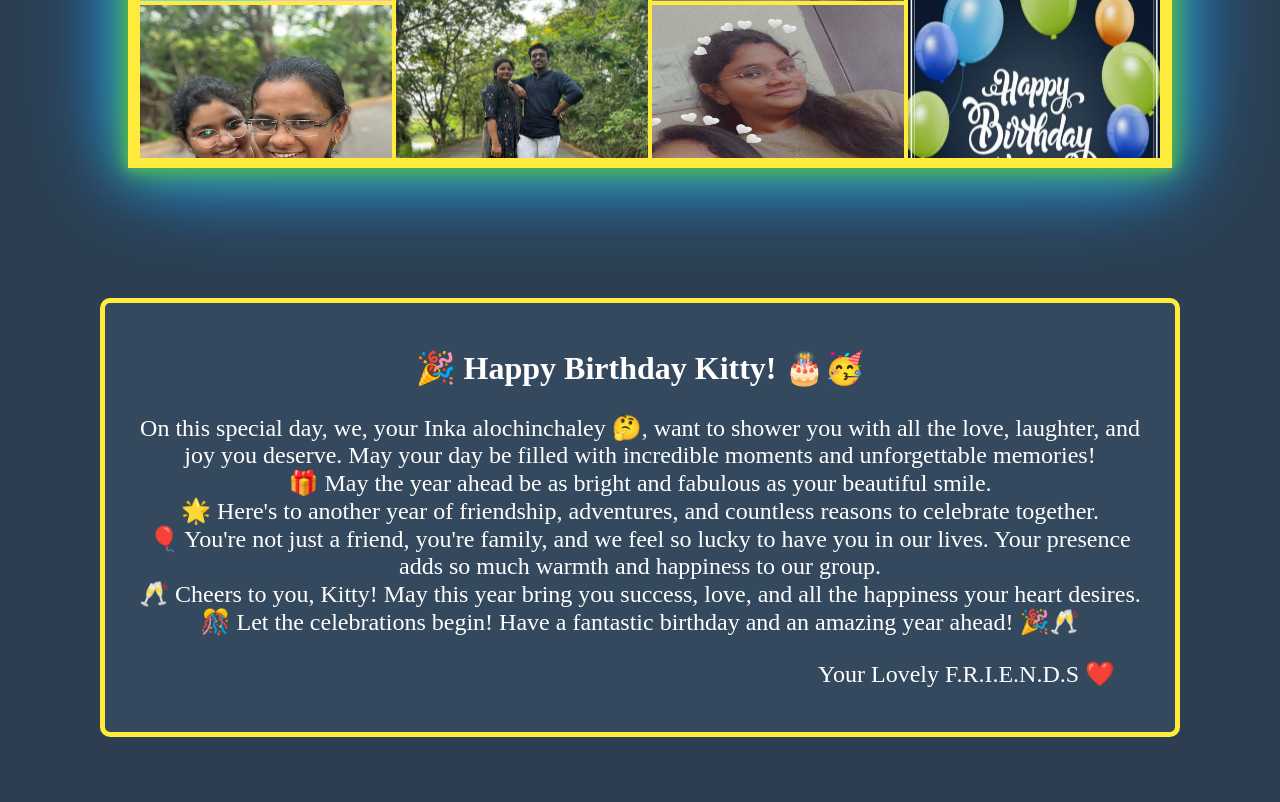
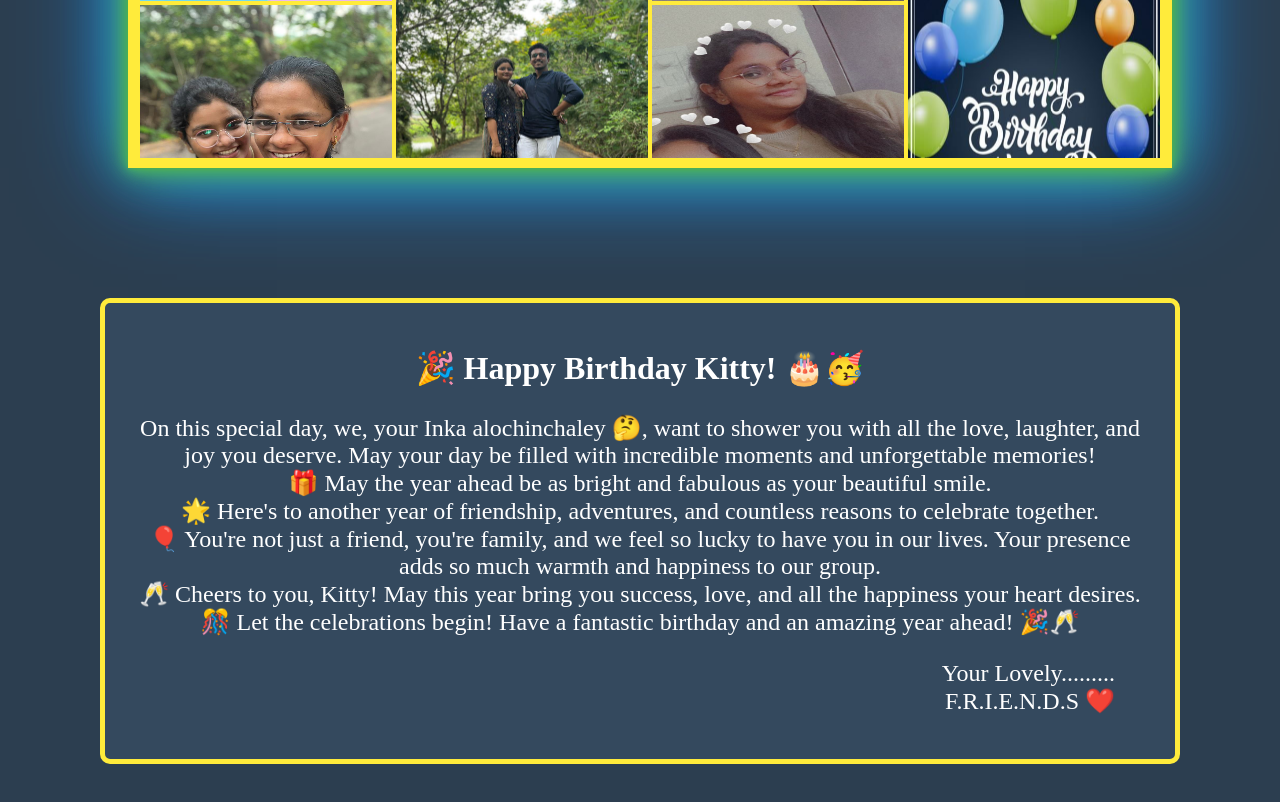
Before and after one commit to RamSai07/subbubday, a plain HTML site: page index.html in a window 1280 px wide. Shown: the part 1378-2180 px from the top of the page. Drawn offline with Linux system fonts and the light colour scheme.

Commit message:
change in friends

```diff
--- a/index.html
+++ b/index.html
@@ -250,7 +250,7 @@
     🥂 Cheers to you, Kitty! May this year bring you success, love, and all the happiness your heart desires.<br>
     🎊 Let the celebrations begin! Have a fantastic birthday and an amazing year ahead! 🎉🥂
   </p>
-  <p >Your Lovely F.R.I.E.N.D.S ❤️</p>
+  <p >Your Lovely......... <br>F.R.I.E.N.D.S ❤️</p>
 </div>
 </body>
 </html>
```
